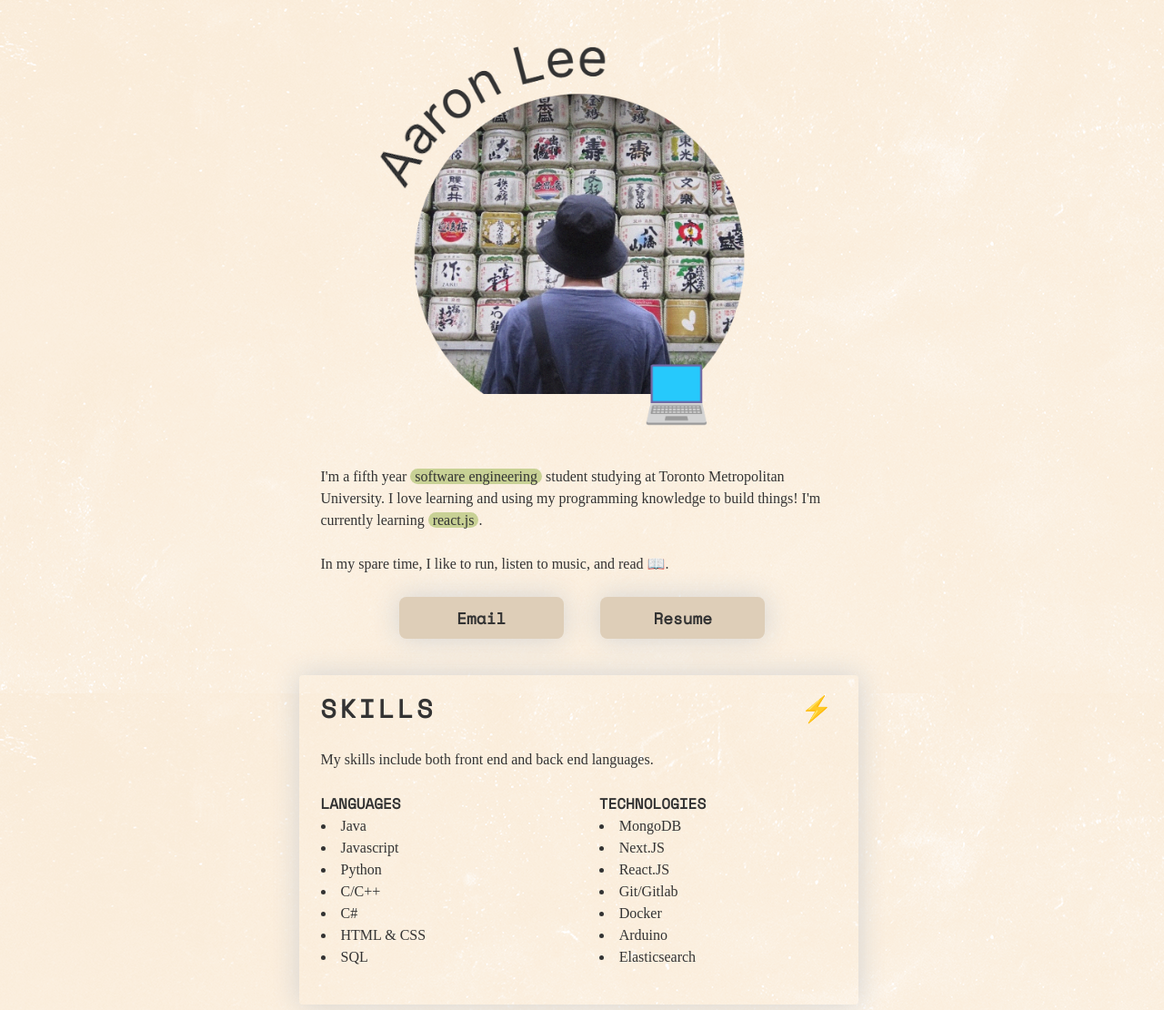
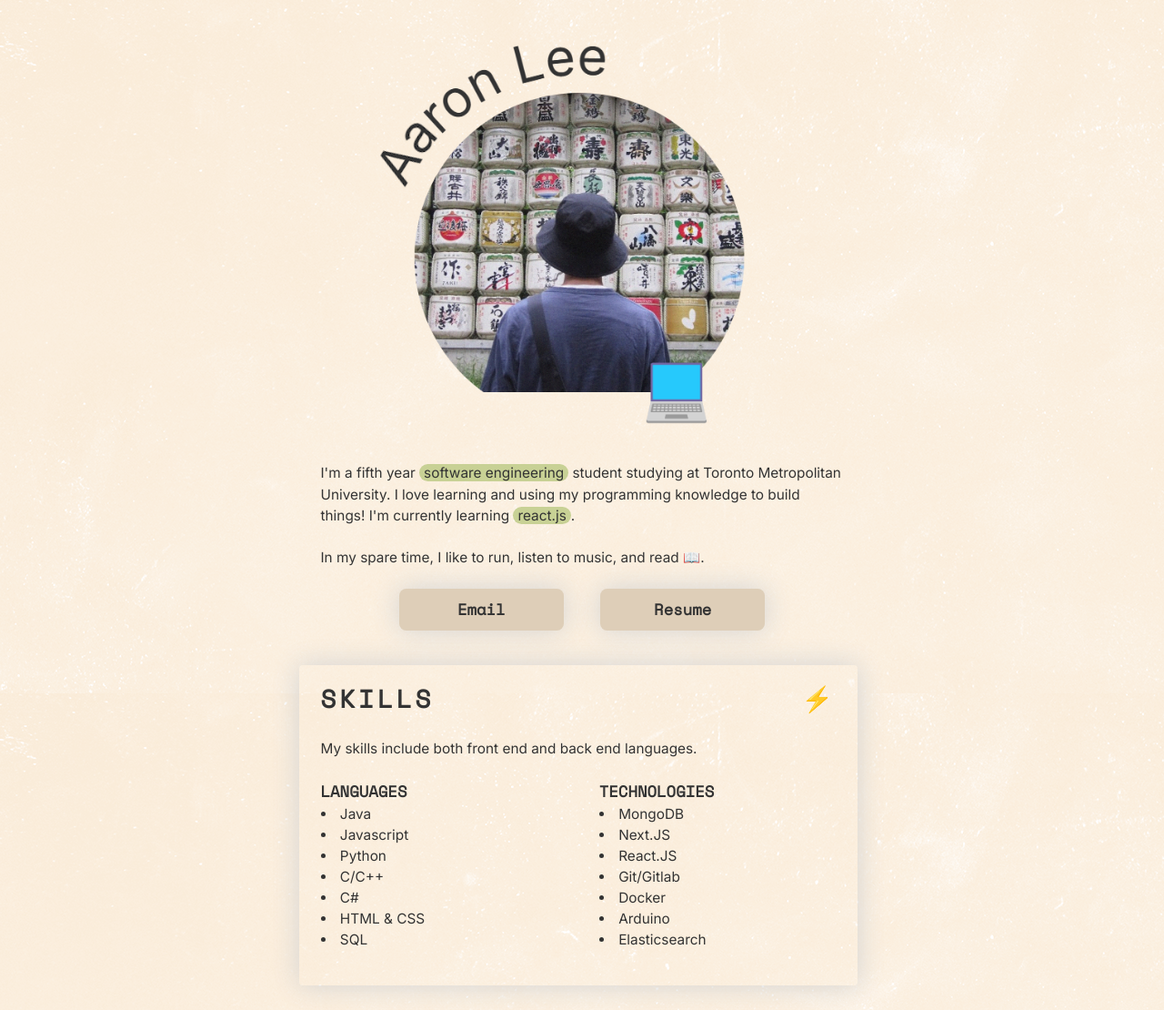
Before and after one commit to Fungeey/fungeey.github.io, a plain HTML site: page index.html in a window 1280 px wide. Shown: the top 1110 px of the page at 91% size. Drawn offline with nearby package versions, Linux system fonts and the light colour scheme.

Commit message:
font size

```diff
--- a/style.css
+++ b/style.css
@@ -10,9 +10,10 @@
 }
 
 * {
-    font-family: Inter sans-serif;
+    font-family: Inter, sans-serif;
     color: var(--text);
     line-height: 1.5;
+    font-size: 0.98rem;
 }
 
 body {
@@ -52,6 +53,7 @@
     text-transform: uppercase;
     font-family: Space Mono;
     display: inline;
+    font-size: 1.1rem;
 }
 
 span {
```
